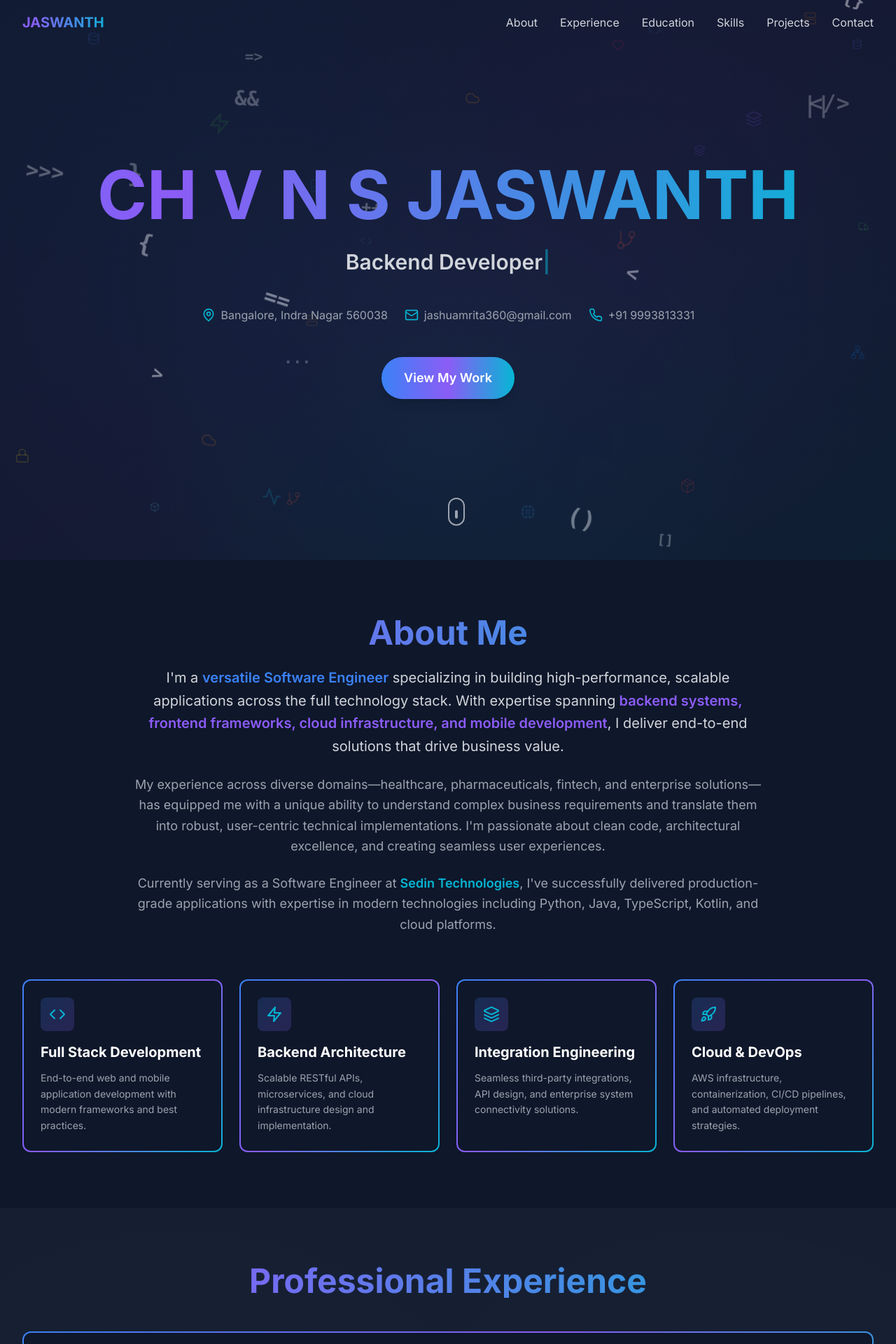
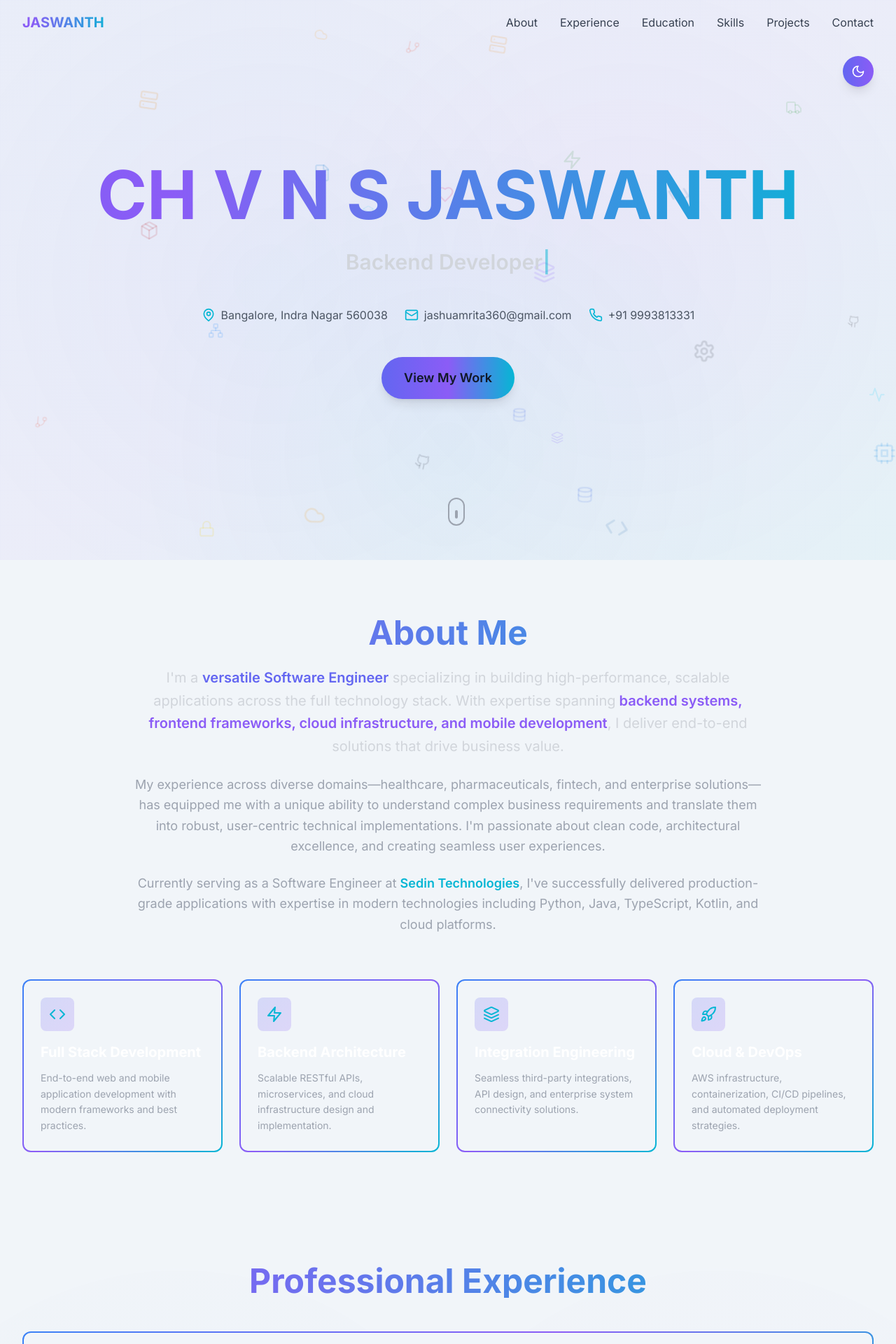
Before and after one commit to royalcreator1/personal-website, a Next.js app: page / in a window 1280 px wide. Shown: the top 1920 px of the page at 70% size. Built offline with nearby package versions, Linux system fonts and the light colour scheme.

Commit message:
Fix bullet alignment with icons, remove text symbols, add theme toggle, update colors

```diff
--- a/src/app/globals.css
+++ b/src/app/globals.css
@@ -4,12 +4,21 @@
 
 @layer base {
   body {
-    @apply bg-dark text-white;
+    @apply dark:bg-dark bg-light-secondary dark:text-white text-gray-900;
     font-feature-settings: "rlig" 1, "calt" 1;
+    transition: background-color 0.3s ease, color 0.3s ease;
   }
 
   html {
     scroll-behavior: smooth;
+  }
+
+  .dark {
+    color-scheme: dark;
+  }
+
+  .light {
+    color-scheme: light;
   }
 }
 
@@ -43,9 +52,10 @@
   }
 
   .gradient-border-content {
-    background: #0f172a;
+    @apply dark:bg-dark bg-light-secondary;
     border-radius: 10px;
     height: 100%;
+    transition: background-color 0.3s ease;
   }
 
   .glass-effect {
--- a/src/app/layout.tsx
+++ b/src/app/layout.tsx
@@ -1,6 +1,7 @@
 import type { Metadata } from 'next'
 import { Inter } from 'next/font/google'
 import './globals.css'
+import { ThemeProvider } from '@/contexts/ThemeContext'
 
 const inter = Inter({ subsets: ['latin'] })
 
@@ -15,8 +16,12 @@ export default function RootLayout({
   children: React.ReactNode
 }) {
   return (
-    <html lang="en">
-      <body className={inter.className}>{children}</body>
+    <html lang="en" suppressHydrationWarning>
+      <body className={inter.className}>
+        <ThemeProvider>
+          {children}
+        </ThemeProvider>
+      </body>
     </html>
   )
 }
--- a/src/app/page.tsx
+++ b/src/app/page.tsx
@@ -7,11 +7,13 @@ import Skills from '@/components/Skills'
 import Projects from '@/components/Projects'
 import Contact from '@/components/Contact'
 import FloatingTechIcons from '@/components/FloatingTechIcons'
+import ThemeToggle from '@/components/ThemeToggle'
 
 export default function Home() {
   return (
     <main className="min-h-screen relative">
       <FloatingTechIcons />
+      <ThemeToggle />
       <div className="relative z-10">
         <Navbar />
         <Hero />
--- a/src/components/FloatingTechIcons.tsx
+++ b/src/components/FloatingTechIcons.tsx
@@ -3,32 +3,31 @@
 import { motion } from 'framer-motion'
 import {
   Code, GitBranch, Terminal, Database, Server, Cloud, Cpu, Zap, Box, Settings, Layers,
-  Github, Package, Activity, Heart, Truck, FileCode, Network, Lock, CircleDot
+  Github, Package, Activity, Heart, Truck, FileCode, Network, Lock, CircleDot, CheckCircle2
 } from 'lucide-react'
 
 const techIcons = [
-  { icon: Code, label: 'Python', color: 'text-[#3776AB]/15', delay: 0 },
-  { icon: Server, label: 'Java', color: 'text-[#ED8B00]/15', delay: 0.5 },
-  { icon: Github, label: 'GitHub', color: 'text-[#181717]/15', delay: 1 },
-  { icon: Database, label: 'Database', color: 'text-[#4169E1]/15', delay: 1.5 },
-  { icon: Cloud, label: 'AWS', color: 'text-[#FF9900]/15', delay: 2 },
-  { icon: Layers, label: 'Kotlin', color: 'text-[#7F52FF]/15', delay: 2.5 },
-  { icon: GitBranch, label: 'Git', color: 'text-[#F05032]/15', delay: 3 },
-  { icon: Cpu, label: 'Docker', color: 'text-[#2496ED]/15', delay: 3.5 },
-  { icon: Box, label: 'React', color: 'text-[#61DAFB]/15', delay: 4 },
-  { icon: Settings, label: 'Kafka', color: 'text-[#231F20]/15', delay: 4.5 },
-  { icon: Zap, label: 'Node.js', color: 'text-[#339933]/15', delay: 5 },
-  { icon: Heart, label: 'Healthcare', color: 'text-[#E91E63]/15', delay: 5.5 },
-  { icon: Truck, label: 'Supply Chain', color: 'text-[#4CAF50]/15', delay: 6 },
-  { icon: Package, label: 'Package Manager', color: 'text-[#CB3837]/15', delay: 6.5 },
-  { icon: Activity, label: 'Monitoring', color: 'text-[#00D9FF]/15', delay: 7 },
-  { icon: FileCode, label: 'Code', color: 'text-[#007ACC]/15', delay: 7.5 },
-  { icon: Network, label: 'Network', color: 'text-[#0080FF]/15', delay: 8 },
-  { icon: Lock, label: 'Security', color: 'text-[#FFD700]/15', delay: 8.5 },
+  { icon: Code, label: 'Python', color: 'text-[#3776AB]/15 dark:text-[#3776AB]/15', delay: 0 },
+  { icon: Server, label: 'Java', color: 'text-[#ED8B00]/15 dark:text-[#ED8B00]/15', delay: 0.5 },
+  { icon: Github, label: 'GitHub', color: 'text-[#181717]/15 dark:text-[#181717]/15', delay: 1 },
+  { icon: Database, label: 'Database', color: 'text-[#4169E1]/15 dark:text-[#4169E1]/15', delay: 1.5 },
+  { icon: Cloud, label: 'AWS', color: 'text-[#FF9900]/15 dark:text-[#FF9900]/15', delay: 2 },
+  { icon: Layers, label: 'Kotlin', color: 'text-[#7F52FF]/15 dark:text-[#7F52FF]/15', delay: 2.5 },
+  { icon: GitBranch, label: 'Git', color: 'text-[#F05032]/15 dark:text-[#F05032]/15', delay: 3 },
+  { icon: Cpu, label: 'Docker', color: 'text-[#2496ED]/15 dark:text-[#2496ED]/15', delay: 3.5 },
+  { icon: Box, label: 'React', color: 'text-[#61DAFB]/15 dark:text-[#61DAFB]/15', delay: 4 },
+  { icon: Settings, label: 'Kafka', color: 'text-[#231F20]/15 dark:text-[#231F20]/15', delay: 4.5 },
+  { icon: Zap, label: 'Node.js', color: 'text-[#339933]/15 dark:text-[#339933]/15', delay: 5 },
+  { icon: Heart, label: 'Healthcare', color: 'text-[#E91E63]/15 dark:text-[#E91E63]/15', delay: 5.5 },
+  { icon: Truck, label: 'Supply Chain', color: 'text-[#4CAF50]/15 dark:text-[#4CAF50]/15', delay: 6 },
+  { icon: Package, label: 'Package Manager', color: 'text-[#CB3837]/15 dark:text-[#CB3837]/15', delay: 6.5 },
+  { icon: Activity, label: 'Monitoring', color: 'text-[#00D9FF]/15 dark:text-[#00D9FF]/15', delay: 7 },
+  { icon: FileCode, label: 'Code', color: 'text-[#007ACC]/15 dark:text-[#007ACC]/15', delay: 7.5 },
+  { icon: Network, label: 'Network', color: 'text-[#0080FF]/15 dark:text-[#0080FF]/15', delay: 8 },
+  { icon: Lock, label: 'Security', color: 'text-[#FFD700]/15 dark:text-[#FFD700]/15', delay: 8.5 },
 ]
 
 const FloatingTechIcons = () => {
-  // Generate more icons for better coverage
   const generateIcons = () => {
     const icons = []
     for (let i = 0; i < 25; i++) {
@@ -59,7 +58,7 @@ const FloatingTechIcons = () => {
   return (
     <div className="fixed inset-0 overflow-hidden pointer-events-none z-0">
       {/* Animated grid background */}
-      <div className="absolute inset-0 opacity-[0.03]">
+      <div className="absolute inset-0 opacity-[0.03] dark:opacity-[0.03]">
         <div
           className="absolute inset-0"
           style={{
@@ -98,42 +97,7 @@ const FloatingTechIcons = () => {
         </motion.div>
       ))}
 
-      {/* Floating code symbols with varied sizes and speeds */}
-      {['{', '}', '<', '>', '()', '[]', '=>', '{}', '</>', '==', '++', '--', '&&', '||', '>>>', '...'].map((symbol, index) => {
-        const randomX = Math.random() * 100
-        const randomY = Math.random() * 100
-        const randomDuration = 25 + Math.random() * 15
-        const randomDelay = Math.random() * 10
-        const randomSize = 18 + Math.random() * 18
-
-        return (
-          <motion.div
-            key={`symbol-${index}`}
-            className="absolute text-primary/6 font-mono font-bold"
-            style={{
-              left: `${randomX}%`,
-              top: `${randomY}%`,
-              fontSize: `${randomSize}px`,
-            }}
-            animate={{
-              y: [0, -50, 0, -30, 0],
-              x: [0, 40, 0, -30, 0],
-              rotate: [0, 20, -20, 15, 0],
-              opacity: [0.25, 0.5, 0.35, 0.4, 0.25],
-            }}
-            transition={{
-              duration: randomDuration,
-              delay: randomDelay,
-              repeat: Infinity,
-              ease: "easeInOut",
-            }}
-          >
-            {symbol}
-          </motion.div>
-        )
-      })}
-
-      {/* Subtle gradient orbs - more refined */}
+      {/* Subtle gradient orbs */}
       <div className="absolute top-1/4 left-1/4 w-96 h-96 bg-primary/3 rounded-full blur-3xl animate-pulse" />
       <div className="absolute bottom-1/4 right-1/4 w-96 h-96 bg-secondary/3 rounded-full blur-3xl animate-pulse" style={{ animationDelay: '2s' }} />
       <div className="absolute top-1/2 right-1/3 w-96 h-96 bg-accent/3 rounded-full blur-3xl animate-pulse" style={{ animationDelay: '4s' }} />
--- a/src/components/Hero.tsx
+++ b/src/components/Hero.tsx
@@ -85,7 +85,7 @@ const Hero = () => {
             initial={{ opacity: 0, y: 20 }}
             animate={{ opacity: 1, y: 0 }}
             transition={{ delay: 0.6 }}
-            className="flex flex-wrap justify-center gap-6 text-gray-400"
+            className="flex flex-wrap justify-center gap-6 dark:text-gray-400 text-gray-600"
           >
             <div className="flex items-center gap-2">
               <MapPin className="w-5 h-5 text-accent" />
--- a/src/components/Navbar.tsx
+++ b/src/components/Navbar.tsx
@@ -23,7 +23,7 @@ const Navbar = () => {
       initial={{ y: -100 }}
       animate={{ y: 0 }}
       className={`fixed top-0 w-full z-50 transition-all duration-300 ${
-        scrolled ? 'bg-dark-secondary/90 backdrop-blur-md shadow-lg' : 'bg-transparent'
+        scrolled ? 'dark:bg-dark-secondary/90 bg-light-secondary/90 backdrop-blur-md shadow-lg' : 'bg-transparent'
       }`}
     >
       <div className="max-w-7xl mx-auto px-4 sm:px-6 lg:px-8">
@@ -42,7 +42,7 @@ const Navbar = () => {
                 whileHover={{ scale: 1.1 }}
                 whileTap={{ scale: 0.95 }}
                 onClick={() => scrollToSection(item.toLowerCase())}
-                className="text-gray-300 hover:text-primary transition-colors"
+                className="dark:text-gray-300 text-gray-700 hover:text-primary transition-colors"
               >
                 {item}
               </motion.button>
--- /dev/null
+++ b/src/components/ThemeToggle.tsx
@@ -0,0 +1,39 @@
+'use client'
+
+import { motion } from 'framer-motion'
+import { Sun, Moon } from 'lucide-react'
+import { useContext, useEffect, useState } from 'react'
+import { ThemeContext } from '@/contexts/ThemeContext'
+
+const ThemeToggle = () => {
+  const [mounted, setMounted] = useState(false)
+  const context = useContext(ThemeContext)
+
+  useEffect(() => {
+    setMounted(true)
+  }, [])
+
+  if (!mounted || !context) {
+    return null
+  }
+
+  const { theme, toggleTheme } = context
+
+  return (
+    <motion.button
+      onClick={toggleTheme}
+      whileHover={{ scale: 1.1 }}
+      whileTap={{ scale: 0.9 }}
+      className="fixed top-20 right-4 md:right-8 z-50 p-3 rounded-full bg-gradient-to-r from-primary to-secondary shadow-lg hover:shadow-xl transition-all"
+      aria-label="Toggle theme"
+    >
+      {theme === 'dark' ? (
+        <Sun className="w-5 h-5 text-white" />
+      ) : (
+        <Moon className="w-5 h-5 text-white" />
+      )}
+    </motion.button>
+  )
+}
+
+export default ThemeToggle
--- /dev/null
+++ b/src/contexts/ThemeContext.tsx
@@ -0,0 +1,57 @@
+'use client'
+
+import { createContext, useContext, useEffect, useState } from 'react'
+
+type Theme = 'dark' | 'light'
+
+interface ThemeContextType {
+  theme: Theme
+  toggleTheme: () => void
+}
+
+export const ThemeContext = createContext<ThemeContextType | undefined>(undefined)
+
+export function ThemeProvider({ children }: { children: React.ReactNode }) {
+  const [theme, setTheme] = useState<Theme>('dark')
+  const [mounted, setMounted] = useState(false)
+
+  useEffect(() => {
+    setMounted(true)
+    const savedTheme = localStorage.getItem('theme') as Theme | null
+    if (savedTheme) {
+      setTheme(savedTheme)
+    } else if (window.matchMedia('(prefers-color-scheme: light)').matches) {
+      setTheme('light')
+    }
+  }, [])
+
+  useEffect(() => {
+    if (mounted) {
+      document.documentElement.classList.remove('dark', 'light')
+      document.documentElement.classList.add(theme)
+      localStorage.setItem('theme', theme)
+    }
+  }, [theme, mounted])
+
+  const toggleTheme = () => {
+    setTheme(prev => prev === 'dark' ? 'light' : 'dark')
+  }
+
+  if (!mounted) {
+    return <>{children}</>
+  }
+
+  return (
+    <ThemeContext.Provider value={{ theme, toggleTheme }}>
+      {children}
+    </ThemeContext.Provider>
+  )
+}
+
+export function useTheme() {
+  const context = useContext(ThemeContext)
+  if (context === undefined) {
+    throw new Error('useTheme must be used within a ThemeProvider')
+  }
+  return context
+}
--- a/tailwind.config.js
+++ b/tailwind.config.js
@@ -1,5 +1,6 @@
 /** @type {import('tailwindcss').Config} */
 module.exports = {
+  darkMode: 'class',
   content: [
     './src/pages/**/*.{js,ts,jsx,tsx,mdx}',
     './src/components/**/*.{js,ts,jsx,tsx,mdx}',
@@ -8,11 +9,29 @@ module.exports = {
   theme: {
     extend: {
       colors: {
-        primary: '#3b82f6',      // Professional blue
-        secondary: '#8b5cf6',     // Purple accent
-        accent: '#06b6d4',        // Cyan
-        dark: '#0f172a',          // Slate dark background
-        'dark-secondary': '#1e293b', // Slate secondary
+        primary: {
+          DEFAULT: '#6366f1',
+          dark: '#6366f1',
+          light: '#4f46e5',
+        },
+        secondary: {
+          DEFAULT: '#8b5cf6',
+          dark: '#8b5cf6',
+          light: '#7c3aed',
+        },
+        accent: {
+          DEFAULT: '#06b6d4',
+          dark: '#06b6d4',
+          light: '#0891b2',
+        },
+        dark: {
+          DEFAULT: '#0f172a',
+          secondary: '#1e293b',
+        },
+        light: {
+          DEFAULT: '#f8fafc',
+          secondary: '#f1f5f9',
+        },
       },
       animation: {
         'gradient': 'gradient 8s linear infinite',
```
Also changed, not shown: src/components/Experience.tsx (+8 -8 lines), src/components/Projects.tsx (+8 -8 lines).
